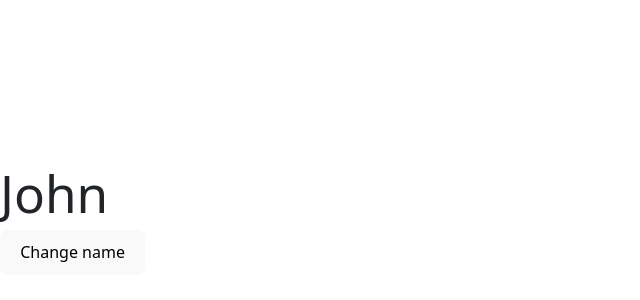
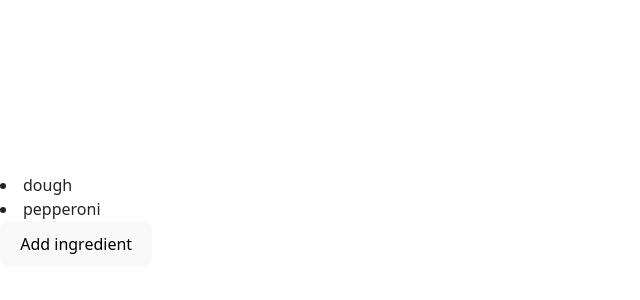
Before and after one commit to meekbronsen/react-app, a React (Vite) app: page / in a window 1280 px wide. Shown: the part 180-480 px from the top of the page, without its empty margins (0-640 px from the left). Built offline with nearby package versions, Linux system fonts and the light colour scheme; the HTML template or start-up script is replaced by a standard one.

Commit message:
Exercise: Updating array within an object.
exersice 2, updating an array located within an object

```diff
--- a/src/App.tsx
+++ b/src/App.tsx
@@ -1,21 +1,19 @@
 import { useState } from "react";
 
 function App() {
-  const [ game, setGame] = useState({
-    id: 1,
-    player:{
-      name: "John"
-    }
+  const [ pizza, setPizza] = useState({
+    product: "Spicy Pepperoni",
+    ingredients:['dough', 'pepperoni']
   });
   const handler = () => {
-    setGame({ ...game, player: {...game.player, name: 'bob'}});
+    setPizza({...pizza, ingredients: [...pizza.ingredients, 'cheese']  })
 
   }
 
   return (
     <div>
-      <h1>{game.player.name}</h1>
-      <button onClick={handler}> Change name</button>
+      { pizza.ingredients.map((item) => <li>{item}</li> )}
+      <button onClick={handler}> Add ingredient </button>
     </div>
   );
 }
```
